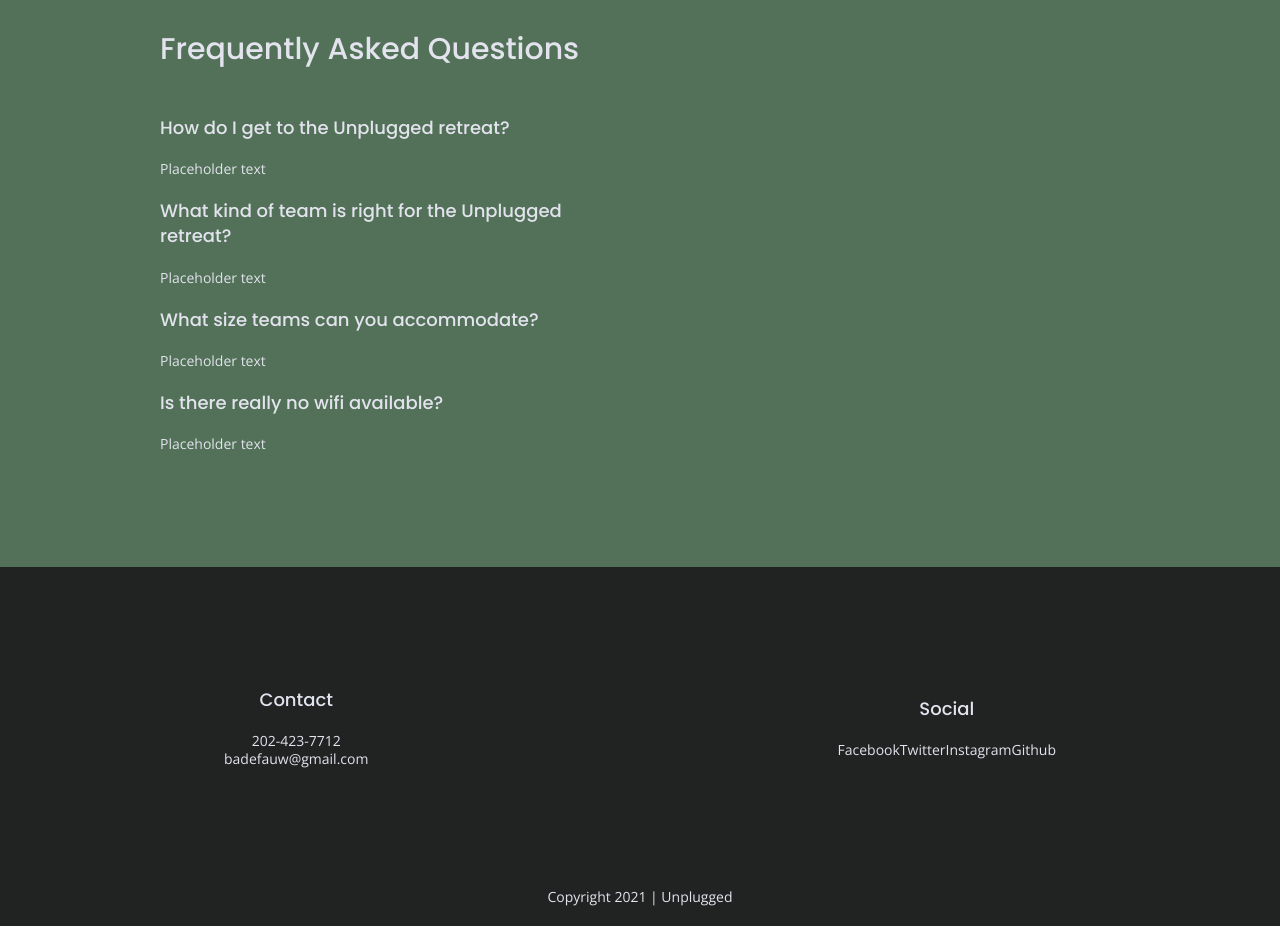
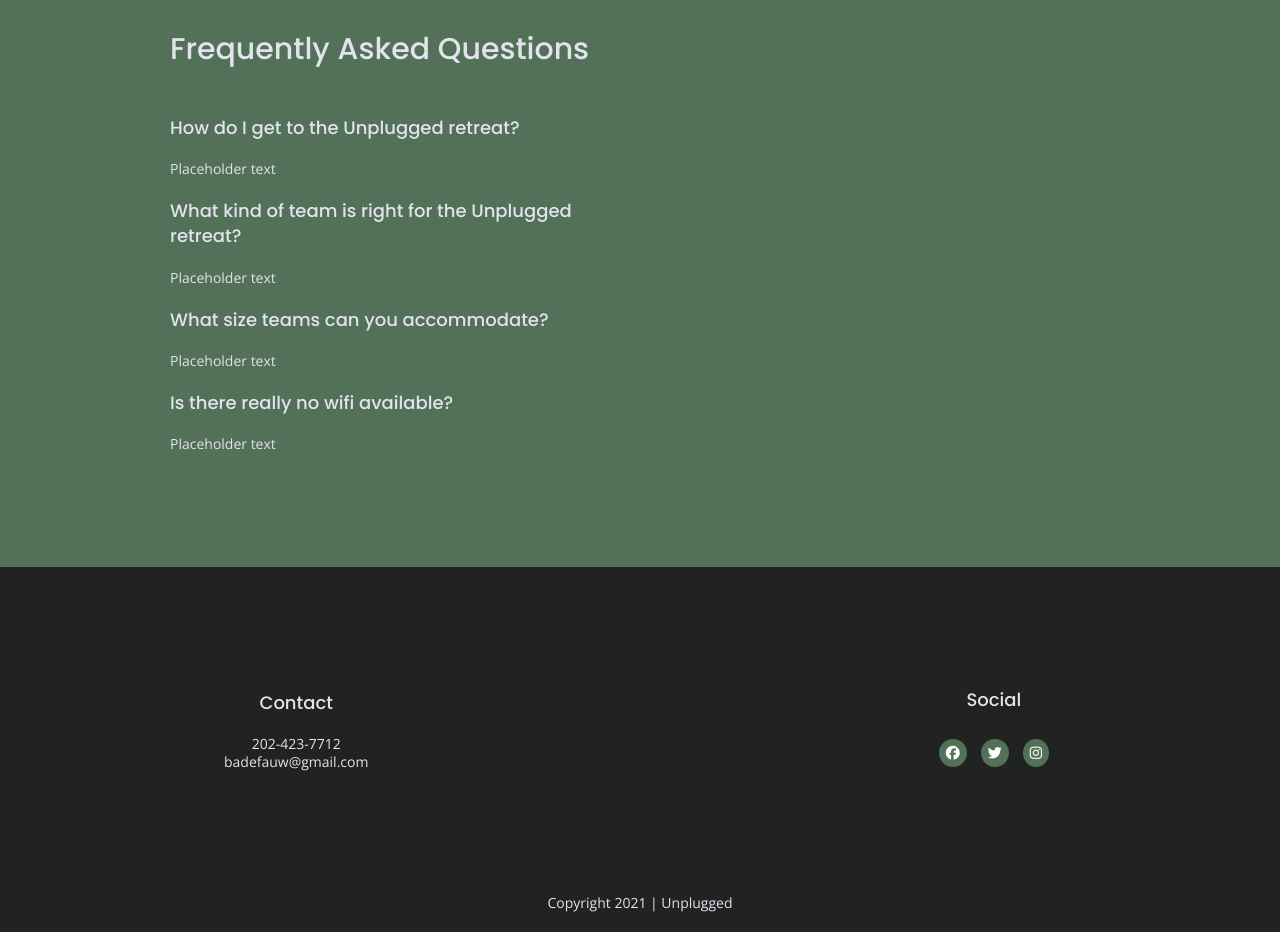
Before and after one commit to braddefauw/206-unplugged, a website: page faq/index.html in a window 1280 px wide. Shown: the part 257-1189 px from the top of the page. Drawn offline with nearby package versions, Linux system fonts and the light colour scheme.

Commit message:
finished adding icons to pages

```diff
--- a/css/main.css
+++ b/css/main.css
@@ -216,6 +216,16 @@ footer .social-icons {
   align-items: center;
 }
 
+footer .social-icons i {
+  font-size: 1em;
+  margin-bottom: 40px;
+  background-color: #527158;
+  color: white;
+  border-radius: 100%;
+  margin: 0.5em;
+  padding: 0.5em;
+}
+
 footer .social-icons p {
   display: flex;
   justify-content: center;
@@ -405,6 +415,7 @@ input[type=button] {
   align-items: center;
   flex-flow: row wrap;
   background-color: #527158;
+  padding-left: 20px;
 }
 
 .faq .content-wrapper {
--- a/faq/index.html
+++ b/faq/index.html
@@ -75,17 +75,16 @@
         <div class="contact">
           <address>
             <h3>Contact</h3>
-            <p>202-423-7712<br>
-            badefauw@gmail.com</p>
+            <p>202-423-7712</p>
+            <p>badefauw@gmail.com</p>
           </address>
         </div>
         <div class="social">
           <h3>Social</h3>
           <div class="social-icons">
-            <p><a href="https://www.facebook.com/deefauw" target="_blank">Facebook</a></p>
-            <p><a href="https://twitter.com/deefauw" target="_blank">Twitter</a></p>
-            <p><a href="https://www.instagram.com/deefauw/" target="_blank">Instagram</a></p>
-            <p><a href="https://github.com/braddefauw" target="_blank">Github</a></p>
+            <p><a href="https://www.facebook.com/deefauw" target="_blank"><i class="fab fa-facebook"></i></a></p>
+            <p><a href="https://twitter.com/deefauw" target="_blank"><i class="fab fa-twitter"></i></a></p>
+            <p><a href="https://www.instagram.com/deefauw/" target="_blank"><i class="fab fa-instagram"></i></a></p>
           </div>
         </div>
       </div>
@@ -95,6 +94,7 @@
       <p>Copyright 2021 | Unplugged</p>
     </div>
   </footer>
+
   <script src="../js/vendor/modernizr-3.11.2.min.js"></script>
   <script src="../js/plugins.js"></script>
   <script src="../js/main.js"></script>
```
Also changed, not shown: about/index.html (+6 -6 lines), index.html (+4 -4 lines).
